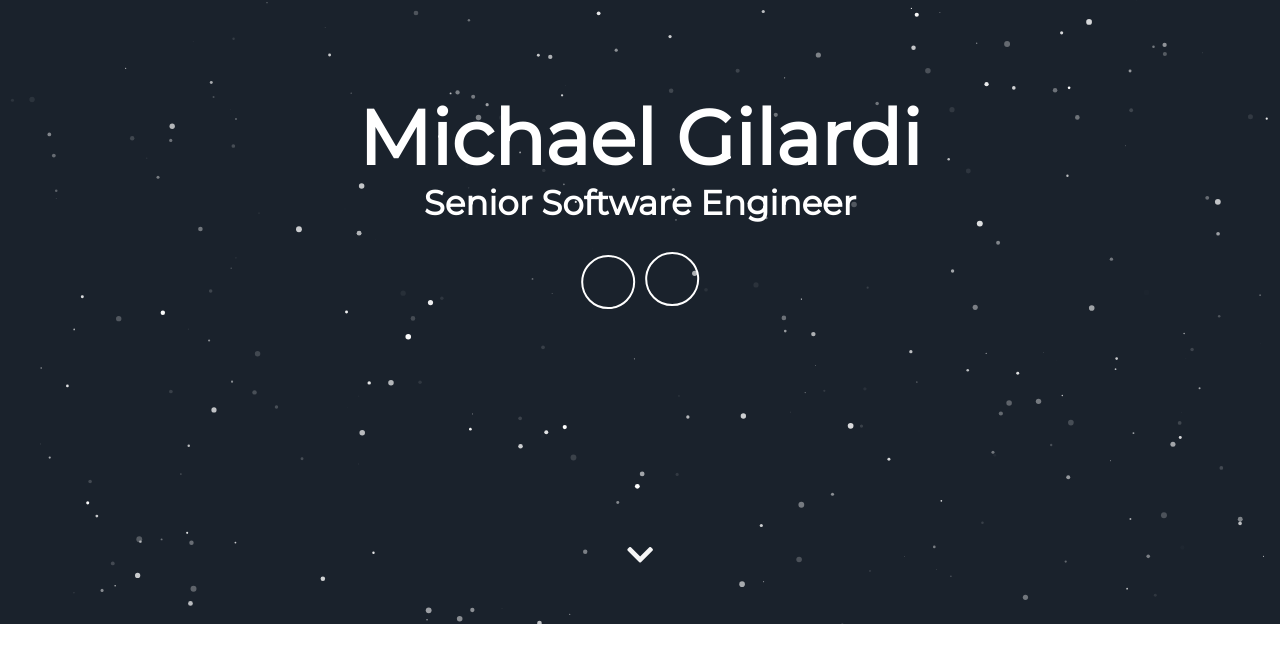
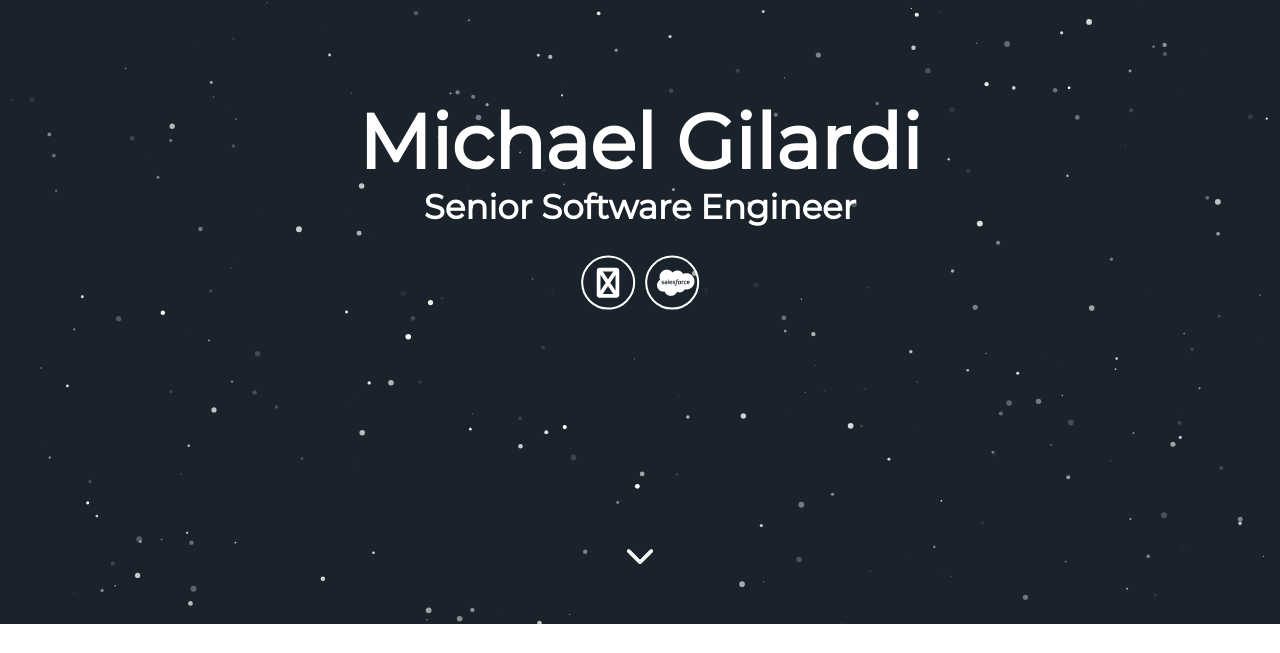
Before and after one commit to mgilardi/mgilardi.github.io, a Jekyll site: the page built from index.html, in a window 1280 px wide. Shown: the part 276-929 px from the top of the page. Built offline with Jekyll 4.4.1, drawn with Linux system fonts in a browser that asks for light colours; nearby versions of some CDN libraries; some web fonts are replaced.

Commit message:
Test FA6

```diff
--- a/_includes/head.html
+++ b/_includes/head.html
@@ -8,5 +8,5 @@
 
   <link rel="stylesheet" href="{{ '/assets/css/main.css' | prepend: site.baseurl }}">
   <link rel="shortcut icon" type="image/png" href="{{ '/assets/favicon.png' }}" >
-  <link rel="stylesheet" href="//use.fontawesome.com/releases/v5.0.7/css/all.css">
+  <link rel="stylesheet" href="https://use.fontawesome.com/releases/v6.5.1/css/all.css">
 </head>
```
